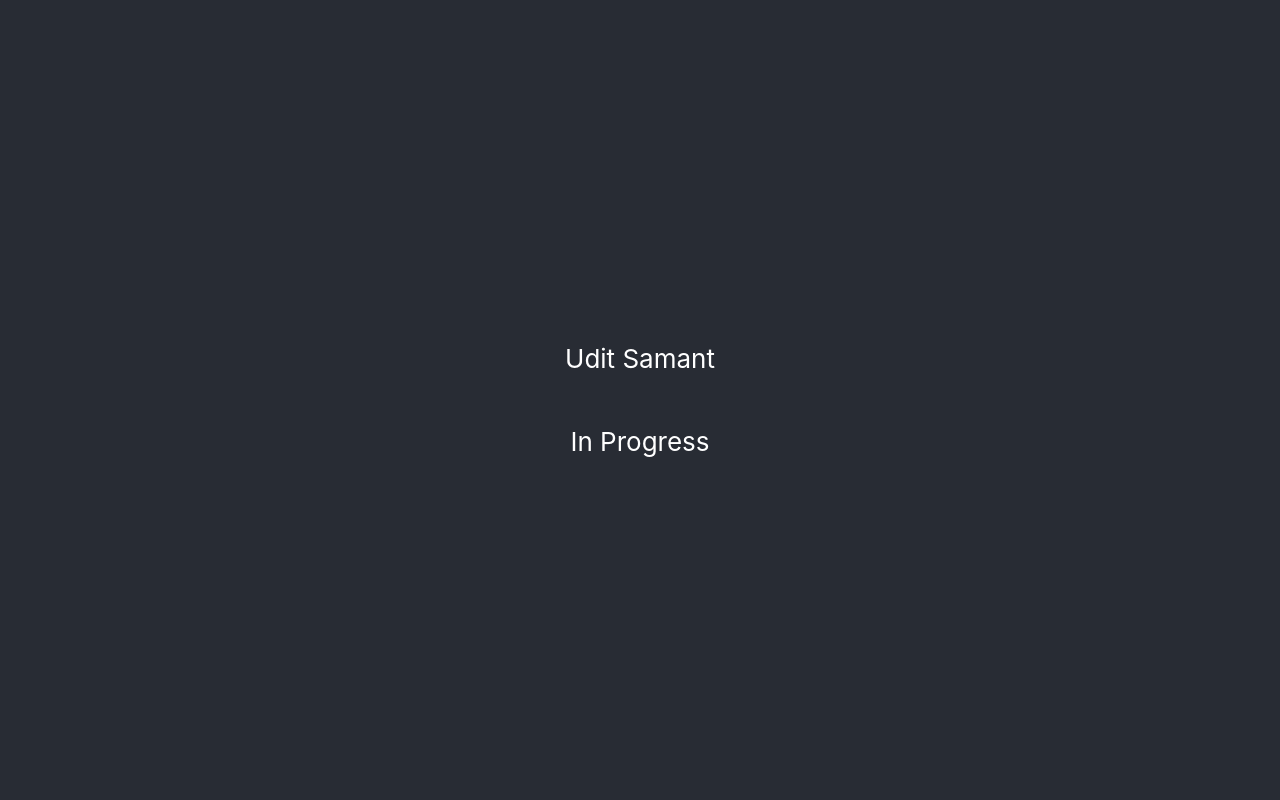
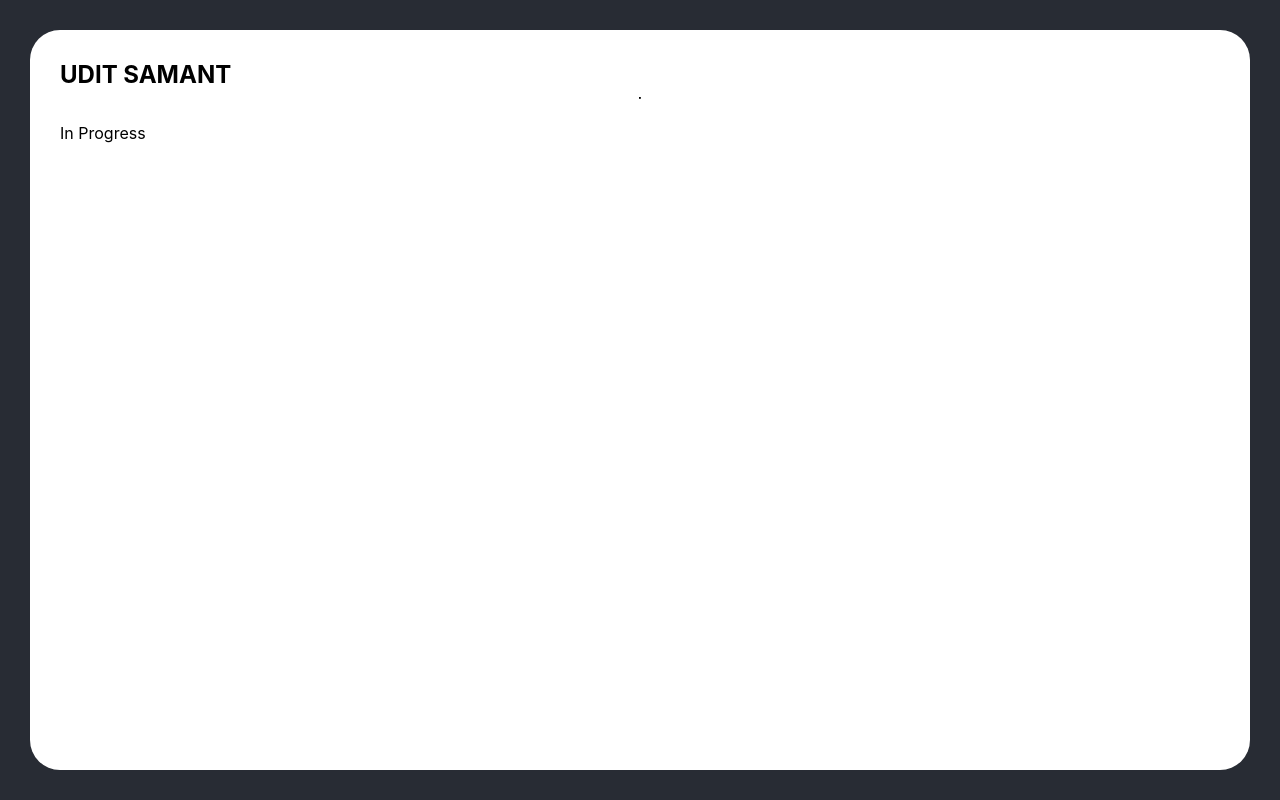
Before and after one commit to GoodGameRuler/personal_website, a React (Create React App) app: page / in a window 1280 px wide. Built offline with nearby package versions, Linux system fonts and the light colour scheme.

Commit message:
Add in progress page

```diff
--- a/src/App.css
+++ b/src/App.css
@@ -15,24 +15,46 @@
 
 .App-header {
   background-color: #282c34;
-  min-height: 100vh;
   display: flex;
   flex-direction: column;
   align-items: center;
   justify-content: center;
-  font-size: calc(10px + 2vmin);
-  color: white;
+  height: 100vh;
+  width: 100vw;
+  border: 30px solid transparent;
+  box-sizing: border-box;
 }
 
 .App-link {
   color: #61dafb;
 }
 
-@keyframes App-logo-spin {
-  from {
-    transform: rotate(0deg);
-  }
-  to {
-    transform: rotate(360deg);
-  }
+.In-Progress-Contents {
+  background-color: #FFFFFF;
+  border-radius: 30px;
+  box-sizing: border-box;
+  height: 100%;
+  width: 100%;
+  padding: 30px;
+  display: flex;
+  flex-direction: column;
+  justify-content: flex-start;
+  align-items: flex-start;
 }
+
+.In-Progress-Contents > .Title {
+    color: black;
+    font-size: x-large;
+    font-weight: bolder;
+    margin: 0px;
+}
+
+hr {
+    border-color: black;
+    background-color: black;
+}
+
+hr.rounded {
+  border-top: 8px solid #000000;
+  border-radius: 5px;
+}
--- a/src/App.js
+++ b/src/App.js
@@ -5,8 +5,11 @@ function App() {
   return (
     <div className="App">
       <header className="App-header">
-        <p>Udit Samant</p>
-        <p>In Progress</p>
+        <div className="In-Progress-Contents">
+          <p className="Title">UDIT SAMANT</p>
+          <hr />
+          <p>In Progress</p>
+        </div>
       </header>
     </div>
   );
```
